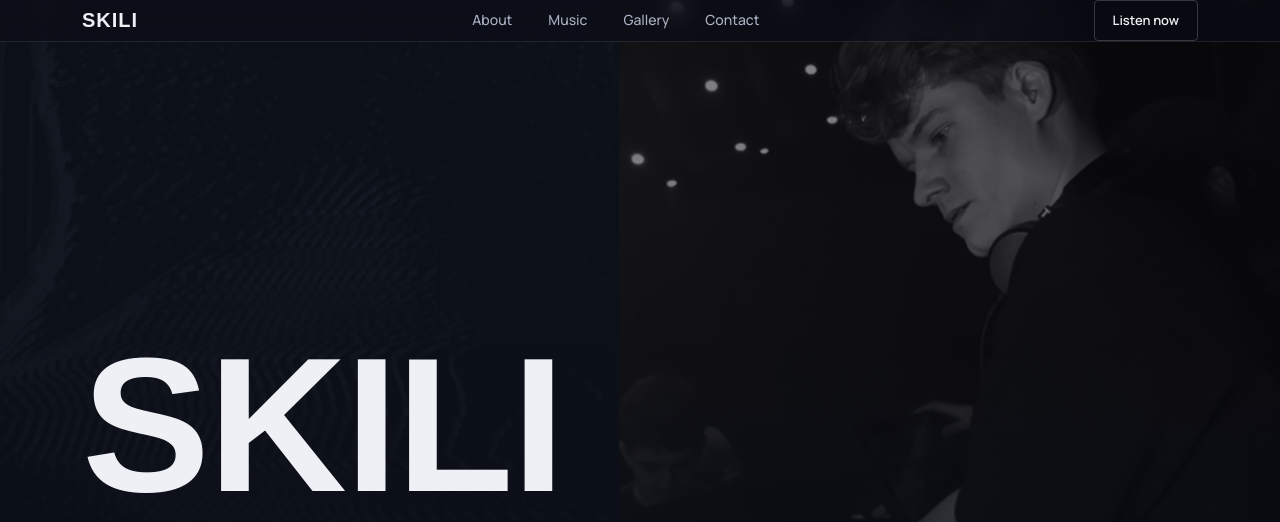
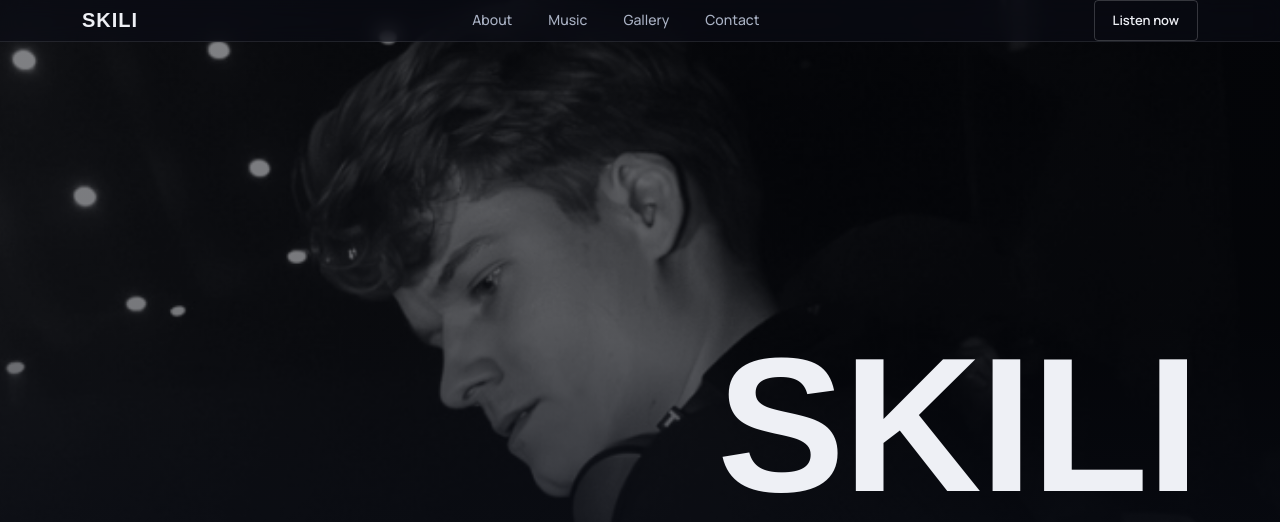
Before and after one commit to kiliseibl/kiliseibl.github.io, a plain HTML site: page index.html in a window 1280 px wide. Shown: the top 522 px of the page. Drawn offline with nearby package versions, Linux system fonts and the light colour scheme; a web font is replaced by a local one.

Commit message:
Add files via upload

```diff
--- a/css/style.css
+++ b/css/style.css
@@ -175,3 +175,10 @@ footer p{font-size:13px;color:var(--fog);}
   .contact-box{padding:36px;}
   section{padding:80px 0;}
 }
+.hero-name {
+    width: 100%;
+}
+
+.hero-name h1 {
+    text-align: right;
+}
--- a/index.html
+++ b/index.html
@@ -30,7 +30,8 @@
 
   <section class="hero">
     <div class="hero-bg" id="heroBg">
-      <img src="images/EPKfrontSkili.png" alt="SKILI live">
+      <img src="images/Skili01.png" alt="SKILI live"
+     style="object-fit: cover; object-position: center 20%;">
     </div>
     <div class="hero-top">
       <div class="hero-tag"></div>
```
Also changed, not shown: images/Skili04.jpg (added).
